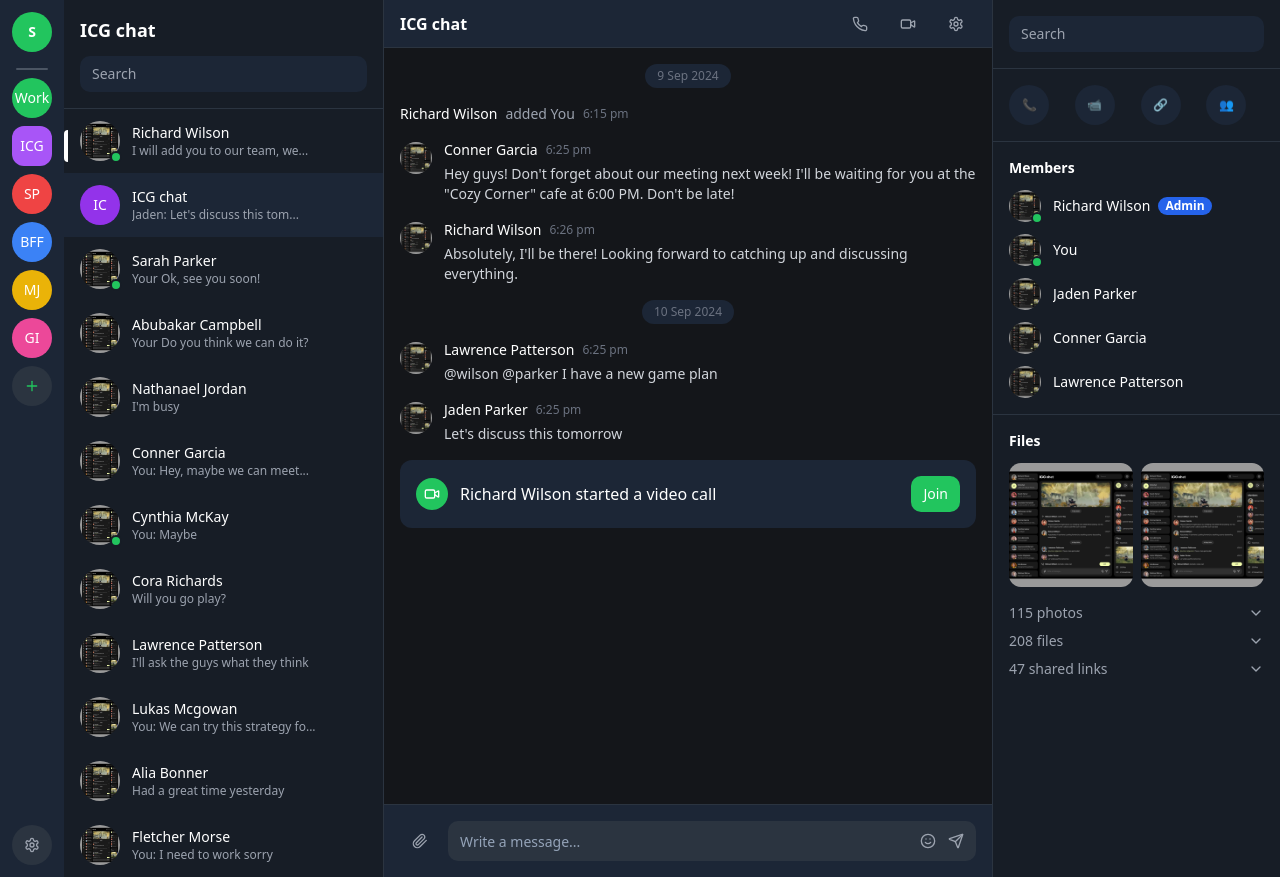
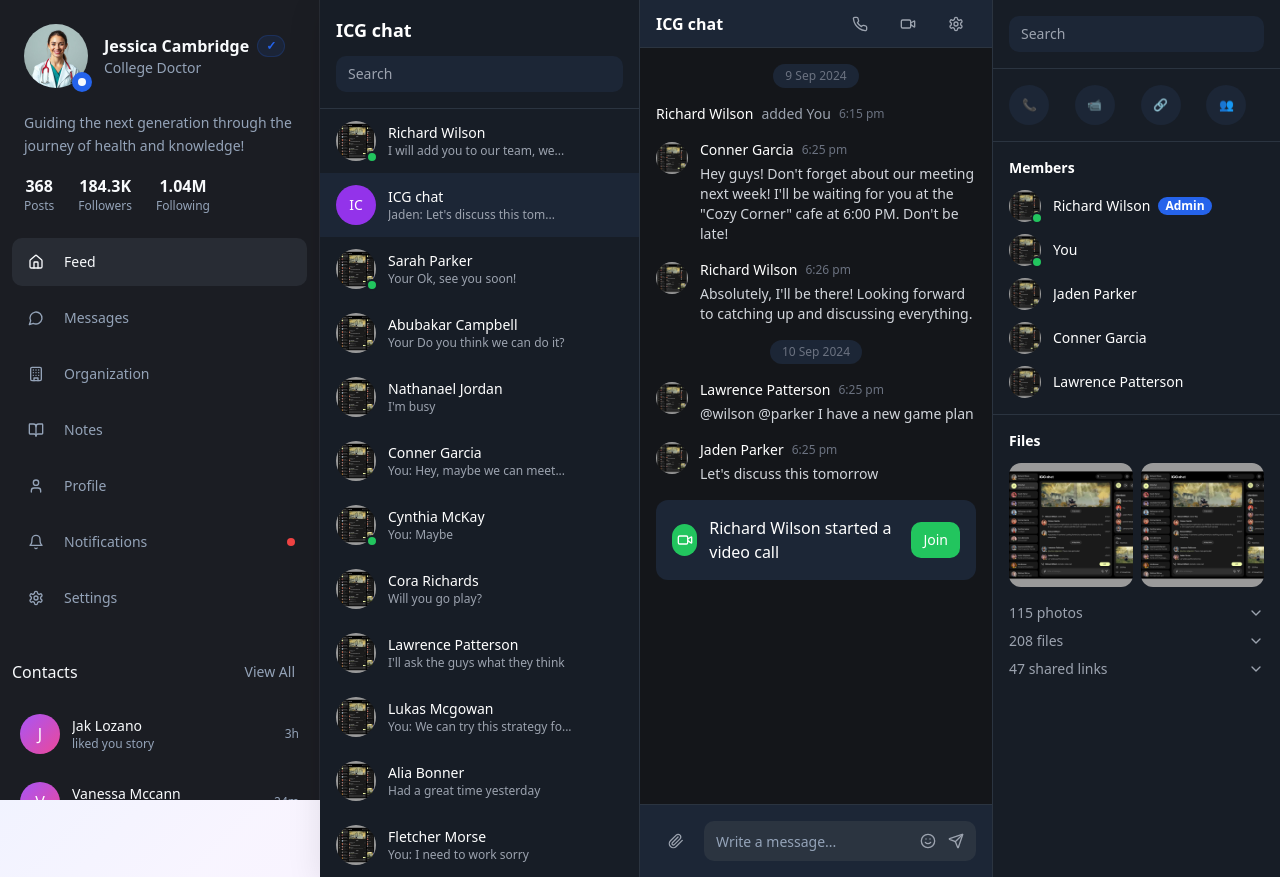
Before and after one commit to Anistark1014/stylish-replication, a React (Vite) app: page /chat in a window 1280 px wide. Built offline with nearby package versions, Linux system fonts and the light colour scheme.

Commit message:
feat: Add glassmorphic effect and update chat layout
Implement a glassmorphic background effect for both light and dark themes.
Replace the existing sidebars on the chat page with the feed page's sidebar structure.
Adjust the chat display to appear in the feed's content area when a chat is selected.

```diff
--- a/src/components/Layout.tsx
+++ b/src/components/Layout.tsx
@@ -8,12 +8,12 @@ interface LayoutProps {
 
 const Layout = ({ children, showMessagesSidebar = true }: LayoutProps) => {
   return (
-    <div className="min-h-screen bg-background flex">
+    <div className="min-h-screen flex" style={{ background: 'var(--background-gradient)' }}>
       {/* Left Sidebar - Profile & Navigation */}
       <ProfileSidebar />
 
       {/* Main Content Area */}
-      <div className="flex-1 flex flex-col">
+      <div className="flex-1 flex flex-col glassmorphic">
         {children}
       </div>
 
--- a/src/index.css
+++ b/src/index.css
@@ -8,6 +8,16 @@ All colors MUST be HSL.
 
 @layer base {
   :root {
+    /* Glassmorphic background gradients - Light theme */
+    --background-gradient: linear-gradient(135deg,
+      hsl(240, 100%, 97%) 0%,
+      hsl(220, 100%, 96%) 25%,
+      hsl(260, 100%, 98%) 50%,
+      hsl(280, 100%, 97%) 75%,
+      hsl(240, 100%, 99%) 100%);
+    --glass-backdrop: hsl(255, 255, 255, 0.1);
+    --glass-border: hsl(255, 255, 255, 0.2);
+
     /* Dark social media theme */
     --background: 220 13% 9%;
     --foreground: 210 40% 98%;
@@ -78,6 +88,16 @@ All colors MUST be HSL.
   }
 
   .dark {
+    /* Glassmorphic background gradients - Dark theme */
+    --background-gradient: linear-gradient(135deg,
+      hsl(220, 20%, 8%) 0%,
+      hsl(240, 25%, 6%) 25%,
+      hsl(260, 30%, 7%) 50%,
+      hsl(280, 25%, 8%) 75%,
+      hsl(220, 20%, 5%) 100%);
+    --glass-backdrop: hsl(255, 255, 255, 0.05);
+    --glass-border: hsl(255, 255, 255, 0.1);
+
     --background: 222.2 84% 4.9%;
     --foreground: 210 40% 98%;
 
@@ -133,5 +153,15 @@ All colors MUST be HSL.
 
   body {
     @apply bg-background text-foreground;
+    background: var(--background-gradient);
+    background-attachment: fixed;
+    min-height: 100vh;
+  }
+
+  .glassmorphic {
+    background: var(--glass-backdrop);
+    backdrop-filter: blur(10px) saturate(150%);
+    border: 1px solid var(--glass-border);
+    box-shadow: 0 8px 32px rgba(0, 0, 0, 0.1);
   }
 }
--- a/src/pages/Chat.tsx
+++ b/src/pages/Chat.tsx
@@ -1,14 +1,12 @@
-import ChatSidebar from '@/components/chat/ChatSidebar';
+import Layout from '@/components/Layout';
 import ChatList from '@/components/chat/ChatList';
 import ChatMain from '@/components/chat/ChatMain';
 import ChatMembers from '@/components/chat/ChatMembers';
 
 const Chat = () => {
   return (
-    <div className="min-h-screen bg-gray-900 flex">
-      {/* Left Navigation Sidebar */}
-      <ChatSidebar />
-
+    <Layout showMessagesSidebar={false}>
+      <div className="flex h-full">
         {/* Chat List */}
         <ChatList />
 
@@ -18,6 +16,7 @@ const Chat = () => {
           <ChatMembers />
         </div>
       </div>
+    </Layout>
   );
 };
 
```
Lines whose indentation alone changed are shown as unchanged.
